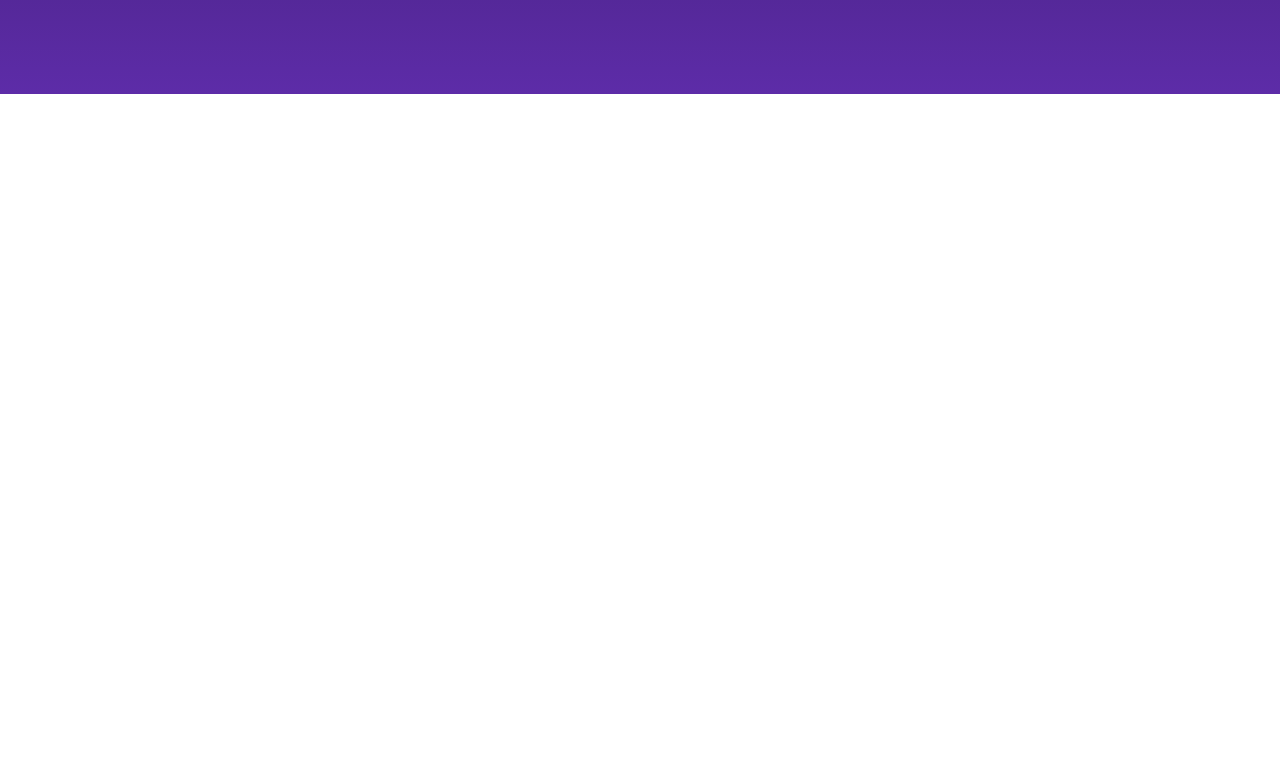
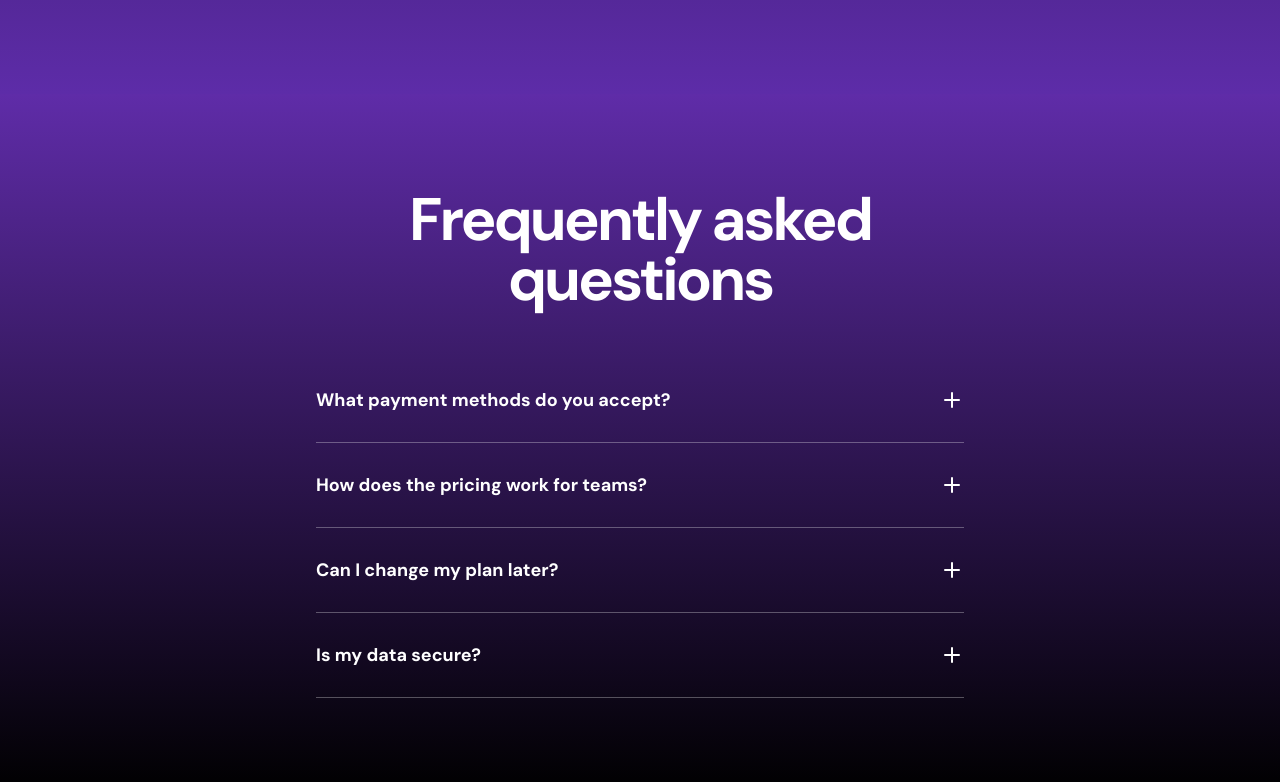
Before and after one commit to KctechSia/Focusflow-hub, a Next.js app: page / in a window 1280 px wide. Shown: the part 2808-3590 px from the top of the page. Before the commit the page ends 2902 px from the top, so only its background shows below. Built offline with nearby package versions, Linux system fonts and the light colour scheme.

Commit message:
add accordion item component, add faq section

```diff
--- /dev/null
+++ b/src/components/AccordionItem.tsx
@@ -0,0 +1,20 @@
+"use client";
+import React from "react";
+import clsx from "clsx";
+
+import PlusIcon from "@/assets/icons/plus.svg";
+import MinusIcon from "@/assets/icons/minus.svg";
+
+export const AccordionItem = ({ question, answer }: { question: string, answer: string }) => {
+    const [isOpen, setIsOpen] = React.useState<boolean>(false);
+
+    return (
+        <div className="py-7 border-b border-white/30" onClick={() => setIsOpen(!isOpen)}>
+            <div className="flex items-center">
+                <span className="flex-1 text-lg font-bold">{question}</span>
+                {isOpen ? <MinusIcon /> : <PlusIcon />}
+            </div>
+            <div className={clsx("mt-4", { "hidden": !isOpen, "": isOpen })}>{answer}</div>
+        </div>
+    )
+}
--- a/src/sections/FAQs.tsx
+++ b/src/sections/FAQs.tsx
@@ -1,3 +1,6 @@
+import { AccordionItem } from "@/components/AccordionItem";
+
+
 const items = [
   {
     question: "What payment methods do you accept?",
@@ -22,5 +25,16 @@ const items = [
 ];
 
 export const FAQs = () => {
-  return null;
+  return (
+    <section className="text-white py-[72px] md:py-24 bg-gradient-to-b from-[#5f2ca8] to-black">
+      <div className="container">
+        <h2 className="text-5xl md:text-6xl lg:max-w-[648px] mx-auto text-center font-bold tracking-tighter">Frequently asked questions</h2>
+        <div className="mt-12 max-w-[648px] mx-auto">
+          {items.map(({ question, answer }) => (
+            <AccordionItem key={question} question={question} answer={answer} />
+          ))}
+        </div>
+      </div>
+    </section>
+  );
 };
```
